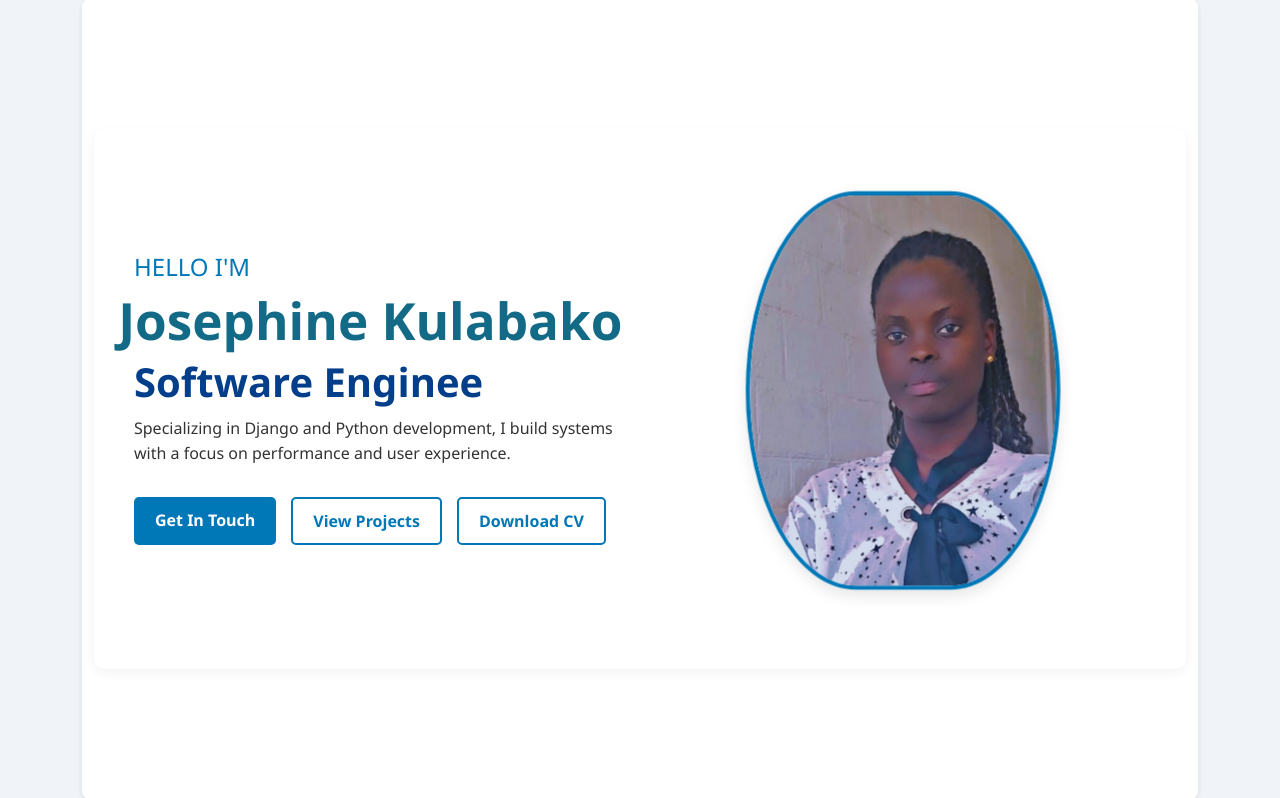
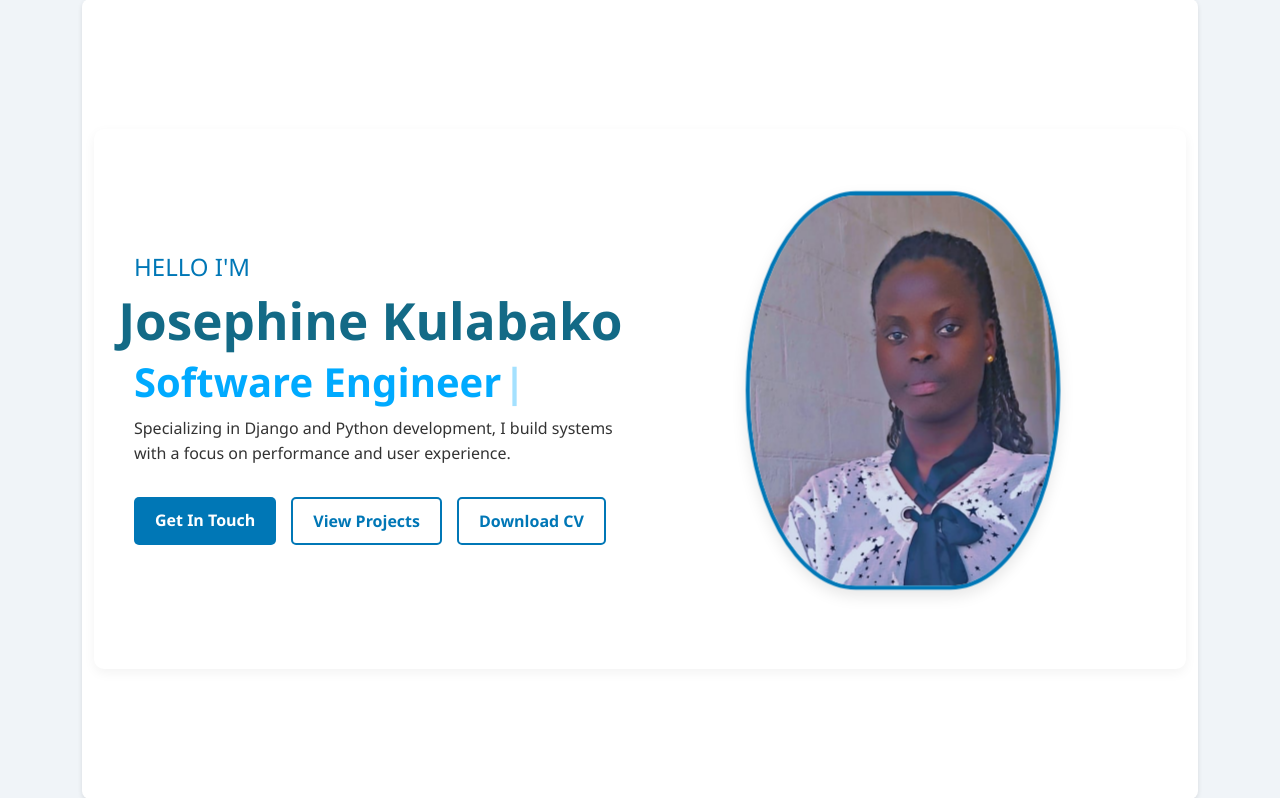
Before and after one commit to kulabakoJosephine/Portfolio, a Django app: page / in a window 1280 px wide. Shown: the part 123-921 px from the top of the page. Run offline with Django 5.2, Linux system fonts and the light colour scheme.

Commit message:
updated the home page

```diff
--- a/portfolio/templates/home.html
+++ b/portfolio/templates/home.html
@@ -387,6 +387,26 @@
     100% { transform: scale(1); }
 }
 
+.typing-container {
+    font-size: 40px;
+    font-weight: bold;
+    color: #00aaff;  /* Change to the blue you want */
+}
+
+.breathing-cursor {
+    display: inline-block;
+    color: #00aaff; /* same as text */
+    font-weight: bold;
+    margin-left: 2px;
+    animation: breathe 1.5s ease-in-out infinite;
+}
+
+@keyframes breathe {
+    0%, 100% { opacity: 1; }
+    50% { opacity: 0.3; }
+}
+
+
 </style>
 
 <!-- Home Section -->
@@ -396,7 +416,9 @@
             <div class="text-section">
                 <h2>HELLO I'M </h2>
                 <h1 class="name-text">Josephine Kulabako<span class="cursor"></span></h1>
-                <h1 class="typing-container" id="typingText"></h1>
+               <h1 class="typing-container">
+                     Software Engineer<span class="breathing-cursor">|</span>
+                </h1>
                 <p>
                     Specializing in Django and Python development, I build systems with a focus on performance and user experience.
                 </p>
```
